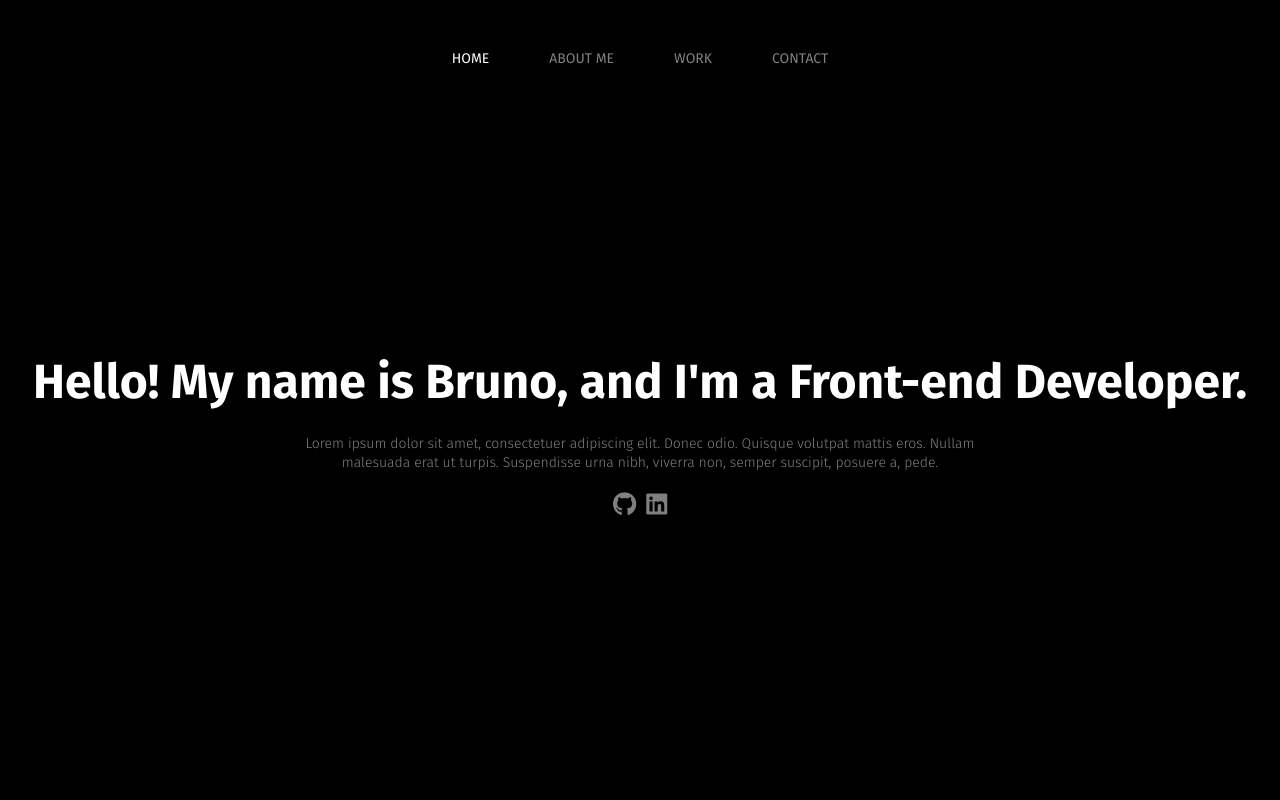
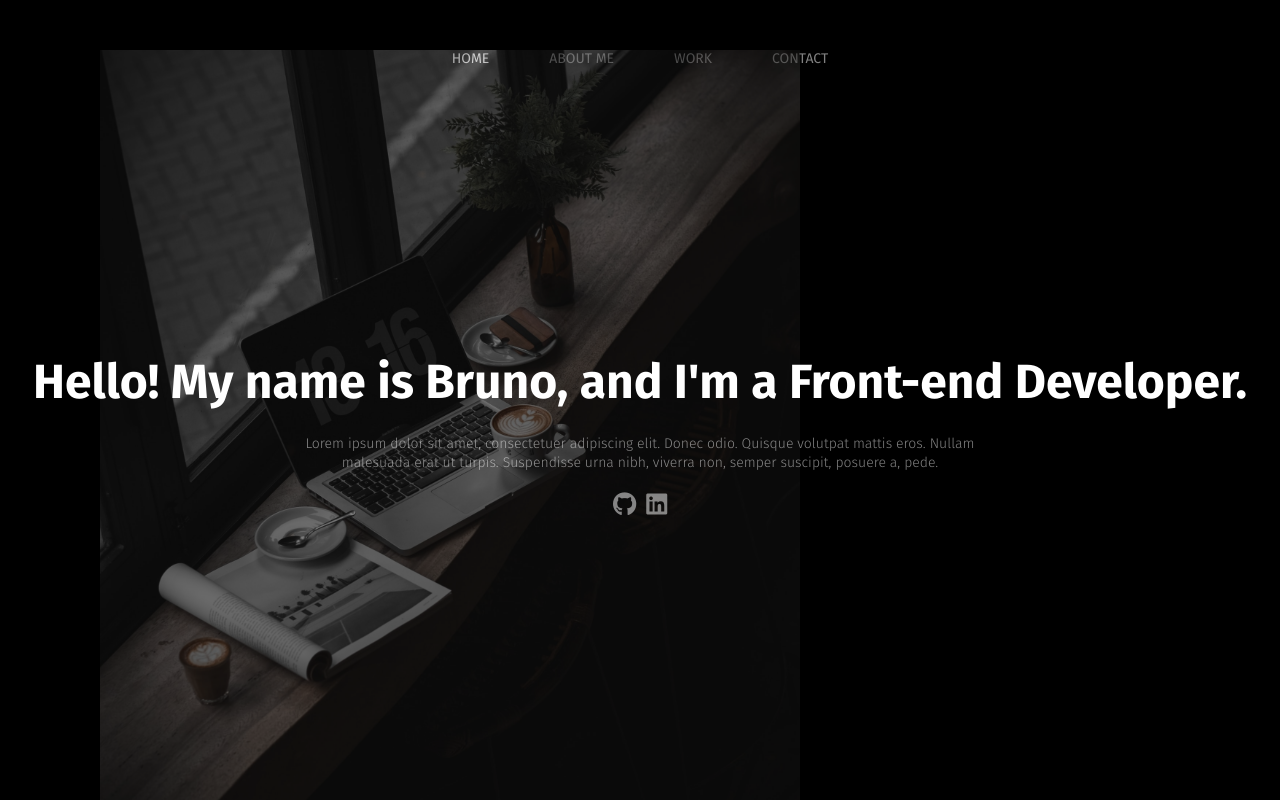
Before and after one commit to SirBruno/portfolio, a React (Create React App) app: page / in a window 1280 px wide. Shown: the top 800 px of the page. Built offline with nearby package versions, Linux system fonts and the light colour scheme.

Commit message:
Added some design elements.

```diff
--- a/src/pages/homepage/App.js
+++ b/src/pages/homepage/App.js
@@ -2,6 +2,7 @@ import React from 'react';
 // import { Counter } from '../../features/counter/Counter';
 import styles from './App.module.css';
 import { Link, useLocation } from 'react-router-dom'
+import img from '../../assets/img/yoshiko-evanka-oI90dywodT8.jpg'
 
 function App() {
 
@@ -18,7 +19,7 @@ function App() {
           <a href="#contact">Contact</a>
         </nav>
         <header className={styles.AppHeader}>
-          <div>
+          <div style={{ position: 'relative', zIndex: '1' }}>
             <h1 className={styles.title}>Hello! My name is Bruno, and I'm a Front-end Developer.</h1>
             <p className={styles.subTitle}>Lorem ipsum dolor sit amet, consectetuer adipiscing elit. Donec odio. Quisque volutpat mattis eros. Nullam malesuada erat ut turpis. Suspendisse urna nibh, viverra non, semper suscipit, posuere a, pede.</p>
             <p className={styles.socialMediaIcons}>
@@ -27,6 +28,9 @@ function App() {
             </p>
             {/* <Counter /> */}
           </div>
+            <div style={{position: 'absolute', left: '100px', bottom: '0', width: '700px', height: '750px'}}>
+              <img src={img} alt='illustrative' style={{width: '100%', overflow: 'auto', maxHeight: '100%', objectFit: 'cover', opacity: '.5'}} />
+            </div>
         </header>
       </div>
       <section id="aboutMe" className={styles.aboutMe}>
```
